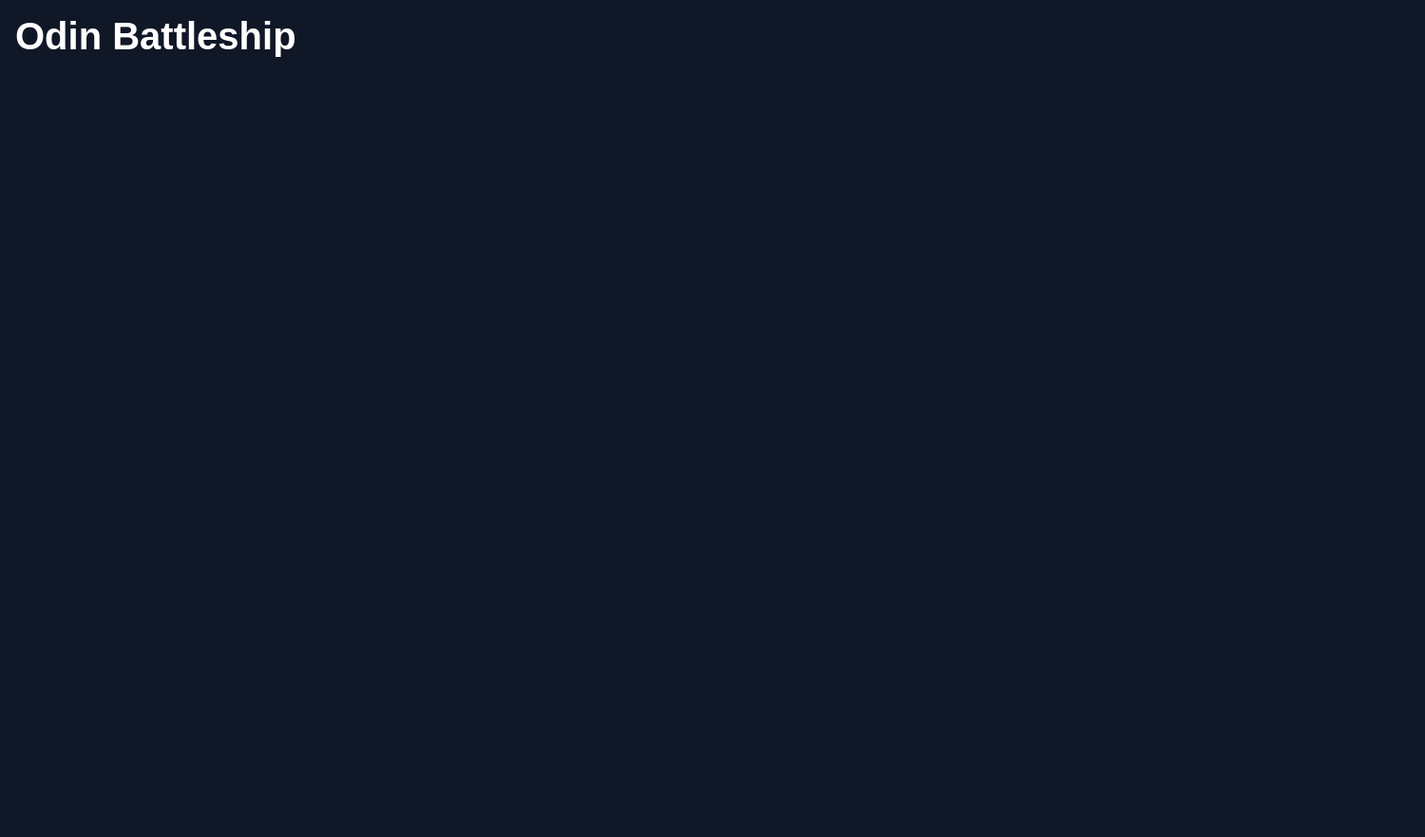
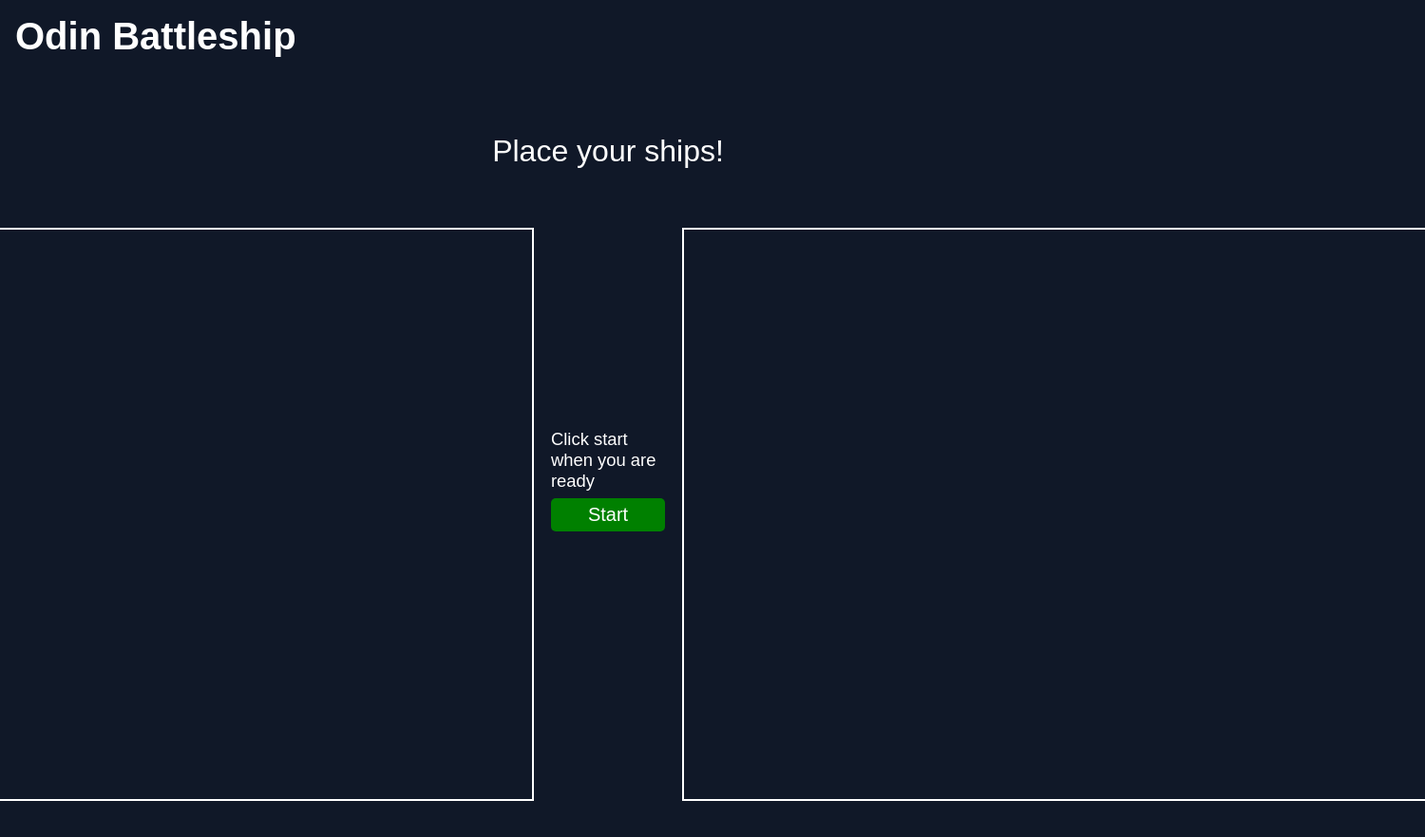
Before and after one commit to raven4977/odin-battleship, a website: page src/index.html in a window 1280 px wide. Shown: the whole page at 95% size, 1500 px wide, since content can reach past the window. Before the commit the page ends 800 px from the top, so only its background shows below. Drawn offline with Linux system fonts and the light colour scheme.

Commit message:
style: add and style gameboard elements

```diff
--- a/src/index.html
+++ b/src/index.html
@@ -10,7 +10,15 @@
     <header class="header">
       <h1 class="header__title">Odin Battleship</h1>
     </header>
-
+    <main class="main">
+      <p class="display-result">Place your ships!</p>
+      <div class="battleship-container">
+        <div class="player-board board"></div>
+        <p class="description">Click start when you are ready</p>
+        <button class="start-button">Start</button>
+        <div class="computer-board board"></div>
+      </div>
+    </main>
     <script type="module" src="index.js"></script>
   </body>
 </html>
--- a/src/styles.css
+++ b/src/styles.css
@@ -24,3 +24,73 @@ button {
 .header__title {
   font-size: 2.5rem;
 }
+
+.main {
+  padding: 4em 1em;
+  display: flex;
+  flex-direction: column;
+}
+
+.display-result {
+  align-self: center;
+  font-size: 2rem;
+  margin-bottom: 1em;
+  padding-bottom: 1em;
+}
+
+.battleship-container {
+  display: grid;
+  justify-content: center;
+  grid-template: 210px 180px 210px / 800px 120px 800px;
+  margin-bottom: 2em;
+}
+
+.board {
+  outline: 2px solid white;
+  display: flex;
+  flex-wrap: wrap;
+}
+
+.player-board {
+  grid-row-start: 1;
+  grid-row-end: 4;
+  margin-right: 20px;
+}
+
+.description,
+.start-button {
+  align-self: center;
+  grid-column-start: 2;
+  grid-row-start: 2;
+}
+
+.description {
+  align-self: start;
+  font-size: 1.15rem;
+}
+
+.computer-board {
+  margin-left: 20px;
+  grid-area: 1 / 3 / 4 / 4;
+}
+
+.start-button {
+  border: none;
+  background-color: green;
+  color: white;
+  font-size: 1.25rem;
+  padding: 6px 0;
+  border-radius: 5px;
+  width: 120px;
+}
+
+.square {
+  width: 10%;
+  height: 10%;
+  outline: 1px solid rgba(255, 255, 255, 0.849);
+  cursor: pointer;
+  display: flex;
+  align-items: center;
+  justify-content: center;
+  font-size: 1.75rem;
+}
```
